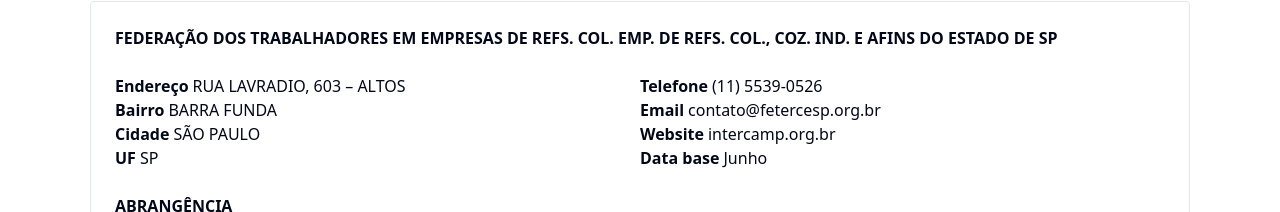
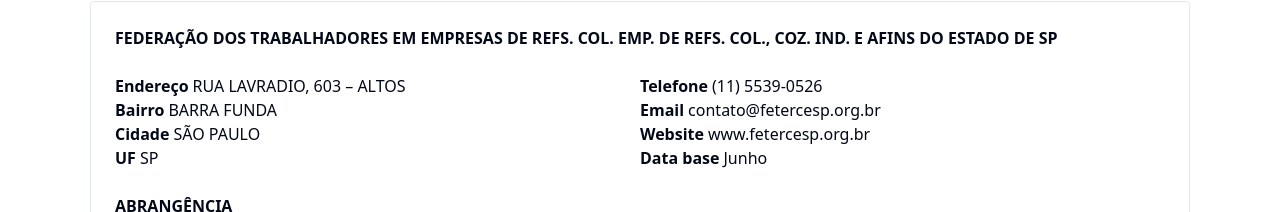
Before and after one commit to devsindercsp/sindicatos, a React (Vite) app: page / in a window 1280 px wide. Shown: the part 87-299 px from the top of the page. Built offline with nearby package versions, Linux system fonts and the light colour scheme.

Commit message:
Update sindicatos.ts

```diff
--- a/src/data/sindicatos.ts
+++ b/src/data/sindicatos.ts
@@ -20,7 +20,7 @@
     state: 'SP',
     phone: '(11) 5539-0526',
     email: 'contato@fetercesp.org.br',
-    website: 'intercamp.org.br',
+    website: 'www.fetercesp.org.br',
     basedata: 'Junho',
     coverage: [
       'CANAS',
```
